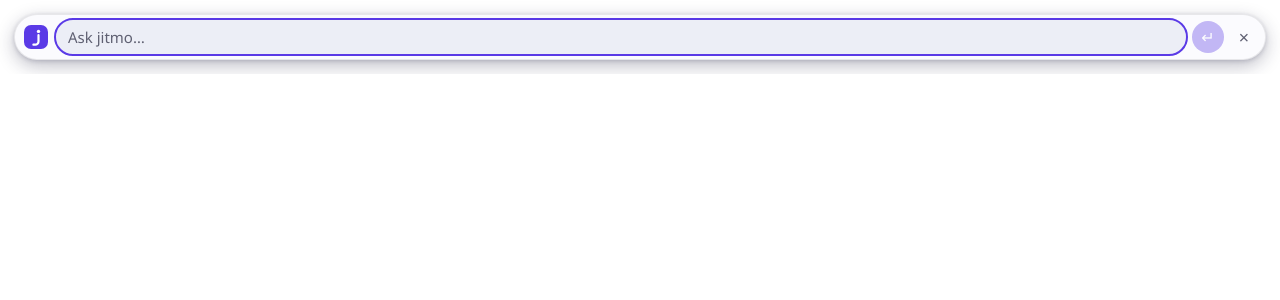
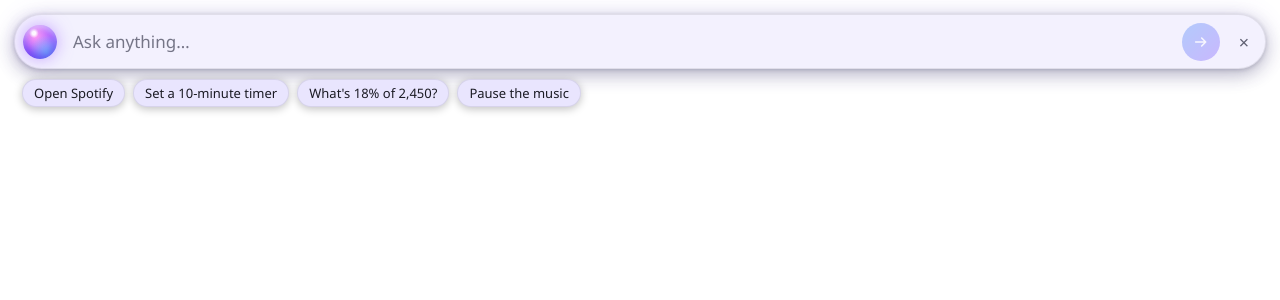
Before and after one commit to vednarvekar/jitmo, a React (Vite) app in the folder app/: page / in a window 1280 px wide. Shown: the top 300 px of the page. Built offline with nearby package versions, Linux system fonts and the light colour scheme.

Commit message:
Command bar: glossy orb mark (no letter), glass pill, gradient send button, suggestion chips
Co-Authored-By: Claude Sonnet 5.5 <noreply@anthropic.com>

```diff
--- a/app/src/App.tsx
+++ b/app/src/App.tsx
@@ -1,6 +1,6 @@
 import { useCallback, useEffect, useReducer, useRef, useState } from "react";
 import * as bridge from "./bridge";
-import Mark from "./Mark";
+import Orb from "./Orb";
 import {
   UNDO_WINDOW_MS,
   autoHideMs,
@@ -19,6 +19,8 @@ let nextId = Date.now();
 const HOVER_GRACE_MS = 2_500;
 /** How many past requests Up/Down can step through. */
 const HISTORY_SIZE = 30;
+/** One-tap ideas shown under an empty bar. */
+const SUGGESTIONS = ["Open Spotify", "Set a 10-minute timer", "What's 18% of 2,450?", "Pause the music"];
 
 export default function App() {
   const [state, dispatch] = useReducer(reduce, initialState);
@@ -185,7 +187,7 @@ export default function App() {
       >
         {/* Any empty part of the pill drags it; the input and buttons do not. */}
         <div className="row" data-tauri-drag-region>
-          <Mark />
+          <Orb working={state.phase === "working"} />
 
           {showStatus ? (
             <div
@@ -236,7 +238,7 @@ export default function App() {
               autoFocus
               spellCheck={false}
               aria-label="Ask jitmo"
-              placeholder="Ask jitmo…"
+              placeholder="Ask anything…"
               value={text}
               disabled={!typing}
               onChange={(e) => {
@@ -254,7 +256,9 @@ export default function App() {
             disabled={!canSend}
             onClick={() => send(text)}
           >
-            ↵
+            <svg width="16" height="16" viewBox="0 0 24 24" aria-hidden="true">
+              <path d="M4 12h14M13 6l6 6-6 6" fill="none" stroke="currentColor" strokeWidth="2.4" strokeLinecap="round" strokeLinejoin="round" />
+            </svg>
           </button>
           <button className="close" aria-label="Close" title="Close (Esc)" onClick={() => bridge.hideBar()}>
             ×
@@ -292,6 +296,16 @@ export default function App() {
           </div>
         )}
       </div>
+
+      {state.phase === "idle" && text === "" && (
+        <div className="chips" data-tauri-drag-region>
+          {SUGGESTIONS.map((s) => (
+            <button key={s} className="chip" onClick={() => send(s)}>
+              {s}
+            </button>
+          ))}
+        </div>
+      )}
     </div>
   );
 }
--- a/app/src/Mark.tsx
+++ /dev/null
@@ -1,25 +0,0 @@
-/** The jitmo mark: a lowercase "j" on a rounded tile. Drawn here from plain
- *  shapes, so it does not copy anyone else's logo or depend on a font. */
-export default function Mark({ size = 24 }: { size?: number }) {
-  return (
-    <svg
-      className="mark-svg"
-      width={size}
-      height={size}
-      viewBox="0 0 24 24"
-      aria-hidden="true"
-      data-tauri-drag-region
-    >
-      <rect width="24" height="24" rx="7" fill="var(--accent)" data-tauri-drag-region />
-      <circle cx="14.5" cy="6.4" r="1.7" fill="#fff" data-tauri-drag-region />
-      <path
-        d="M14.5 10.2v6.2a3.3 3.3 0 0 1-3.3 3.3H9.4"
-        fill="none"
-        stroke="#fff"
-        strokeWidth="2.2"
-        strokeLinecap="round"
-        data-tauri-drag-region
-      />
-    </svg>
-  );
-}
--- /dev/null
+++ b/app/src/Orb.tsx
@@ -0,0 +1,5 @@
+/** The jitmo orb: a glossy gradient sphere. It is only CSS (see `.orb` in
+ *  styles.css), not a letter or anyone's logo, and it pulses while a request runs. */
+export default function Orb({ working = false }: { working?: boolean }) {
+  return <span className={`orb${working ? " working" : ""}`} data-tauri-drag-region aria-hidden="true" />;
+}
--- a/app/src/styles.css
+++ b/app/src/styles.css
@@ -246,11 +246,6 @@ kbd {
 }
 
 /* Status takes the place of the input line while a request runs or has finished. */
-.mark-svg {
-  flex-shrink: 0;
-  margin: 0 2px;
-  cursor: grab;
-}
 
 .status {
   flex: 1;
@@ -300,3 +295,100 @@ kbd {
 .status .undo {
   padding: 3px 10px;
 }
+
+/* ---- Look: glossy orb, glass pill, gradient send button, suggestion chips ---- */
+.bar {
+  border-radius: 999px;
+  padding: 7px 8px 7px 9px;
+  background: color-mix(in srgb, var(--bar) 94%, #7a5cff);
+  box-shadow: var(--shadow), inset 0 0 0 1px var(--bar-edge), 0 0 26px rgba(124, 92, 255, 0.12);
+}
+.bar[data-phase="confirm"],
+.bar[data-phase="choice"] {
+  border-radius: 28px;
+}
+.row {
+  gap: 10px;
+}
+
+.orb {
+  flex-shrink: 0;
+  width: 34px;
+  height: 34px;
+  border-radius: 50%;
+  cursor: grab;
+  background:
+    radial-gradient(circle at 32% 24%, rgba(255, 255, 255, 0.95) 0 5%, transparent 14%),
+    radial-gradient(circle at 70% 82%, rgba(120, 200, 255, 0.85), transparent 48%),
+    radial-gradient(circle at 36% 32%, #ff9cf5 0%, #b66bff 46%, #6a4dff 100%);
+  box-shadow:
+    inset 0 -5px 9px rgba(70, 40, 230, 0.55),
+    inset 0 3px 5px rgba(255, 255, 255, 0.55),
+    0 0 16px rgba(160, 100, 255, 0.55);
+}
+.orb.working {
+  animation: breathe 1.4s ease-in-out infinite;
+}
+@keyframes breathe {
+  50% {
+    transform: scale(1.12);
+    box-shadow:
+      inset 0 -5px 9px rgba(70, 40, 230, 0.55),
+      inset 0 3px 5px rgba(255, 255, 255, 0.55),
+      0 0 26px rgba(160, 100, 255, 0.85);
+  }
+}
+
+.input,
+.status {
+  background: transparent;
+  border-radius: 999px;
+  font-size: 17px;
+  padding: 9px 6px;
+  min-height: 36px;
+}
+.input::placeholder {
+  color: var(--muted);
+  opacity: 0.85;
+}
+.input:focus {
+  outline-color: transparent;
+}
+.status {
+  padding: 4px 6px;
+}
+
+.go {
+  width: 38px;
+  height: 38px;
+  background: linear-gradient(135deg, #3b82f6, #7c4dff);
+  color: #fff;
+  box-shadow: 0 2px 10px rgba(92, 90, 255, 0.45);
+}
+.go:disabled {
+  opacity: 0.35;
+  box-shadow: none;
+}
+
+.close {
+  width: 28px;
+  height: 28px;
+}
+
+.chips {
+  display: flex;
+  flex-wrap: wrap;
+  gap: 8px;
+  padding: 10px 8px 0;
+}
+.chip {
+  padding: 5px 12px;
+  font-size: 13px;
+  border-radius: 999px;
+  color: var(--text);
+  background: color-mix(in srgb, var(--bar) 86%, #7a5cff);
+  box-shadow: inset 0 0 0 1px var(--bar-edge), 0 2px 8px rgba(0, 0, 0, 0.25);
+}
+.chip:hover {
+  background: color-mix(in srgb, var(--bar) 70%, #7a5cff);
+}
```
